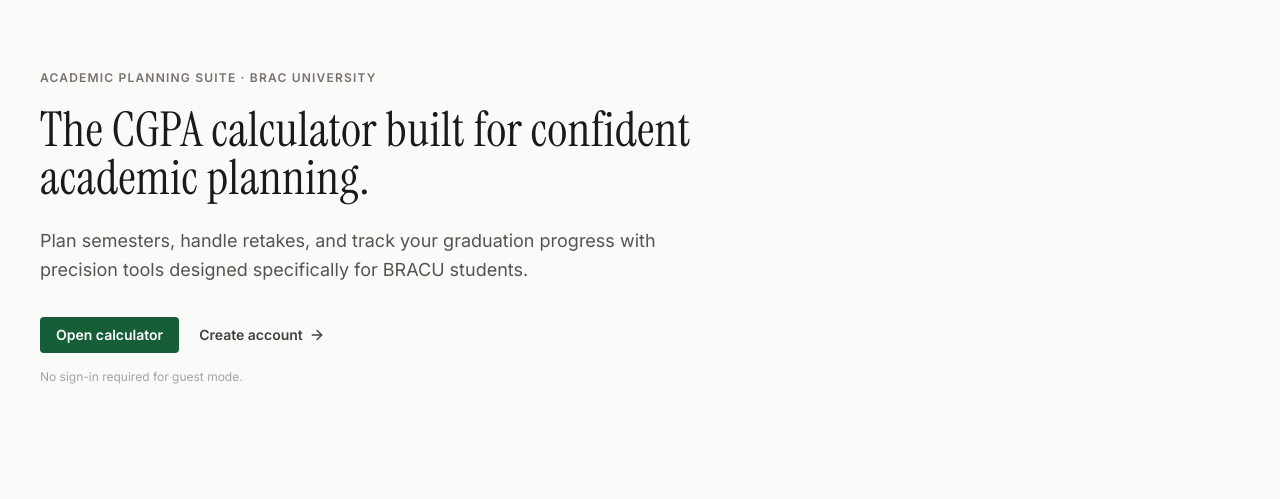
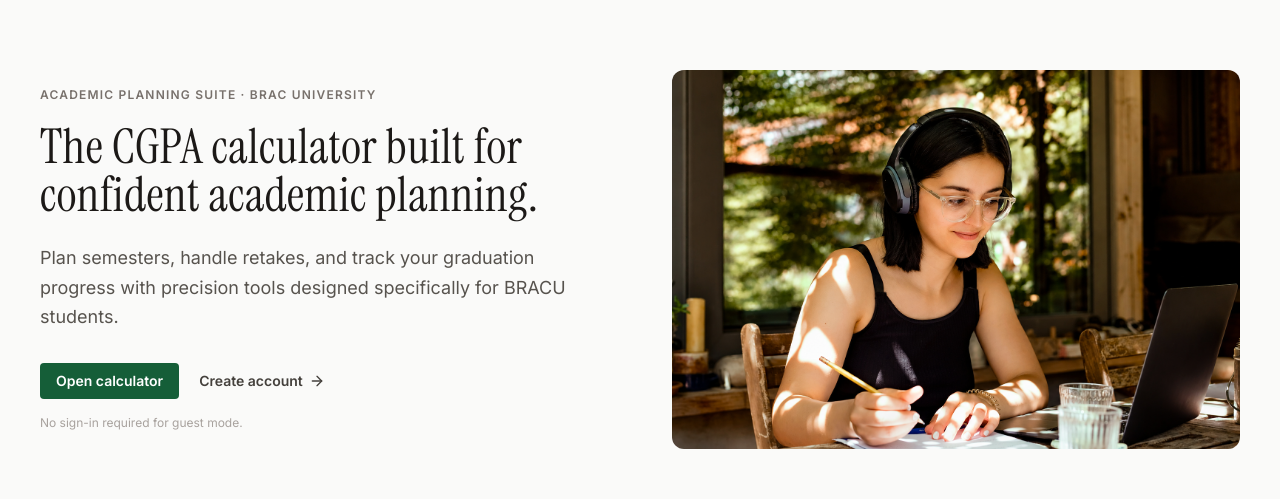
Before and after one commit to saad-bin-sohan/CGPA-calculator-for-bracu, a Next.js app in the folder frontend/: page / in a window 1280 px wide. Shown: the part 155-654 px from the top of the page. Built offline with nearby package versions, Linux system fonts and the light colour scheme; no server answers.

Commit message:
feat: add hero image for landing page

```diff
--- a/frontend/app/page.tsx
+++ b/frontend/app/page.tsx
@@ -1,3 +1,4 @@
+import Image from 'next/image';
 import Link from 'next/link';
 import { ArrowRight } from 'lucide-react';
 
@@ -46,7 +47,10 @@
   return (
     <>
       <section className="py-16 lg:py-24">
-        <div className="max-w-2xl">
+  <div className="grid items-center gap-10 lg:grid-cols-2 lg:gap-16">
+
+    {/* ── LEFT COLUMN: all existing text content ── */}
+    <div>
       <p className="mb-5 text-xs font-semibold uppercase tracking-widest text-stone-500">
         Academic Planning Suite · BRAC University
       </p>
@@ -70,6 +74,20 @@
         </Link>
       </div>
       <p className="mt-4 text-xs text-stone-400">No sign-in required for guest mode.</p>
+    </div>
+
+    {/* ── RIGHT COLUMN: hero image ── */}
+    <div className="relative aspect-[3/2] w-full overflow-hidden rounded-lg">
+      <Image
+        src="/hero.png"
+        alt="A student planning her semester with BRACU CGPA tracker"
+        fill
+        className="object-cover"
+        priority
+        sizes="(max-width: 1023px) 100vw, 50vw"
+      />
+    </div>
+
   </div>
 </section>
       <hr className="mt-16 border-stone-200" />
```
Also changed, not shown: frontend/public/hero.png (added). Lines whose indentation alone changed are shown as unchanged.
